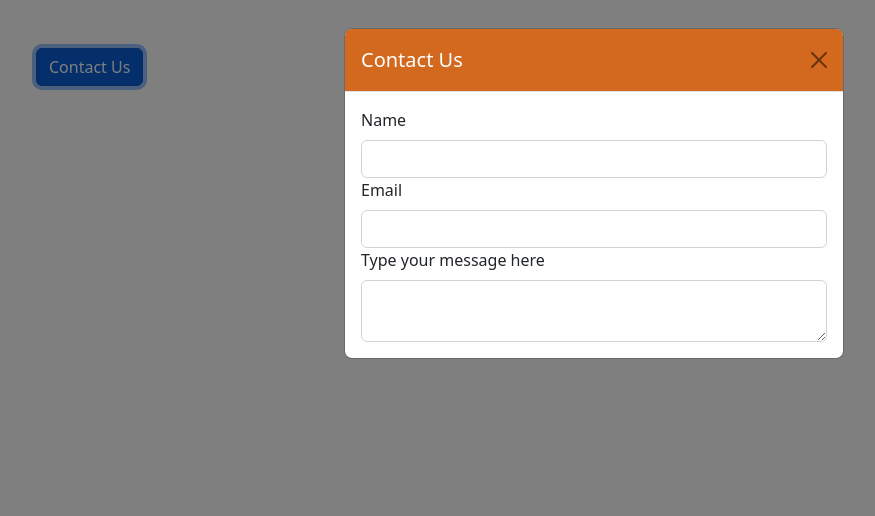
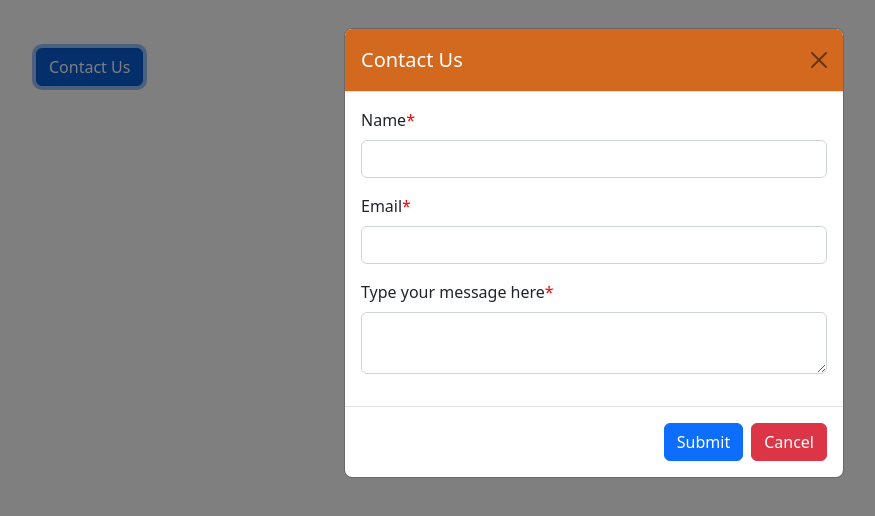
Before and after one commit to anikkumer/register-now-linkup, a plain HTML site: page index.html in a window 1280 px wide. Both pictures are taken after a click on the button "Contact Us". Shown: the whole page, without its empty margins (46-921 px from the left). Drawn offline with nearby package versions, Linux system fonts and the light colour scheme.

Commit message:
modal form create

```diff
--- a/index.html
+++ b/index.html
@@ -10,6 +10,11 @@
        .modal-header {
         background-color: chocolate;
         color: white;
+       }
+
+       .required::after{
+        content: "*";
+        color: red;
        }
     </style>
 
@@ -26,19 +31,23 @@
                 </div>
                 <div class="modal-body">
                     <form>
-                        <div>
-                            <label class="form-label">Name</label>
+                        <div class="mb-3">
+                            <label class="form-label required">Name</label>
                             <input type="text" class="form-control">
                         </div>
-                        <div>
-                            <label class="form-label">Email</label>
+                        <div class="mb-3">
+                            <label class="form-label required">Email</label>
                             <input type="email" class="form-control">
                         </div>
-                        <div>
-                            <label class="form-label">Type your message here</label>
+                        <div class="mb-3">
+                            <label class="form-label required">Type your message here</label>
                             <textarea class="form-control"></textarea>
                         </div>
                     </form>
+                </div>
+                <div class="modal-footer">
+                    <button type="submit" class="btn btn-primary">Submit</button>
+                    <button type="submit" class="btn btn-danger">Cancel</button>
                 </div>
             </div>
          </div>
```
